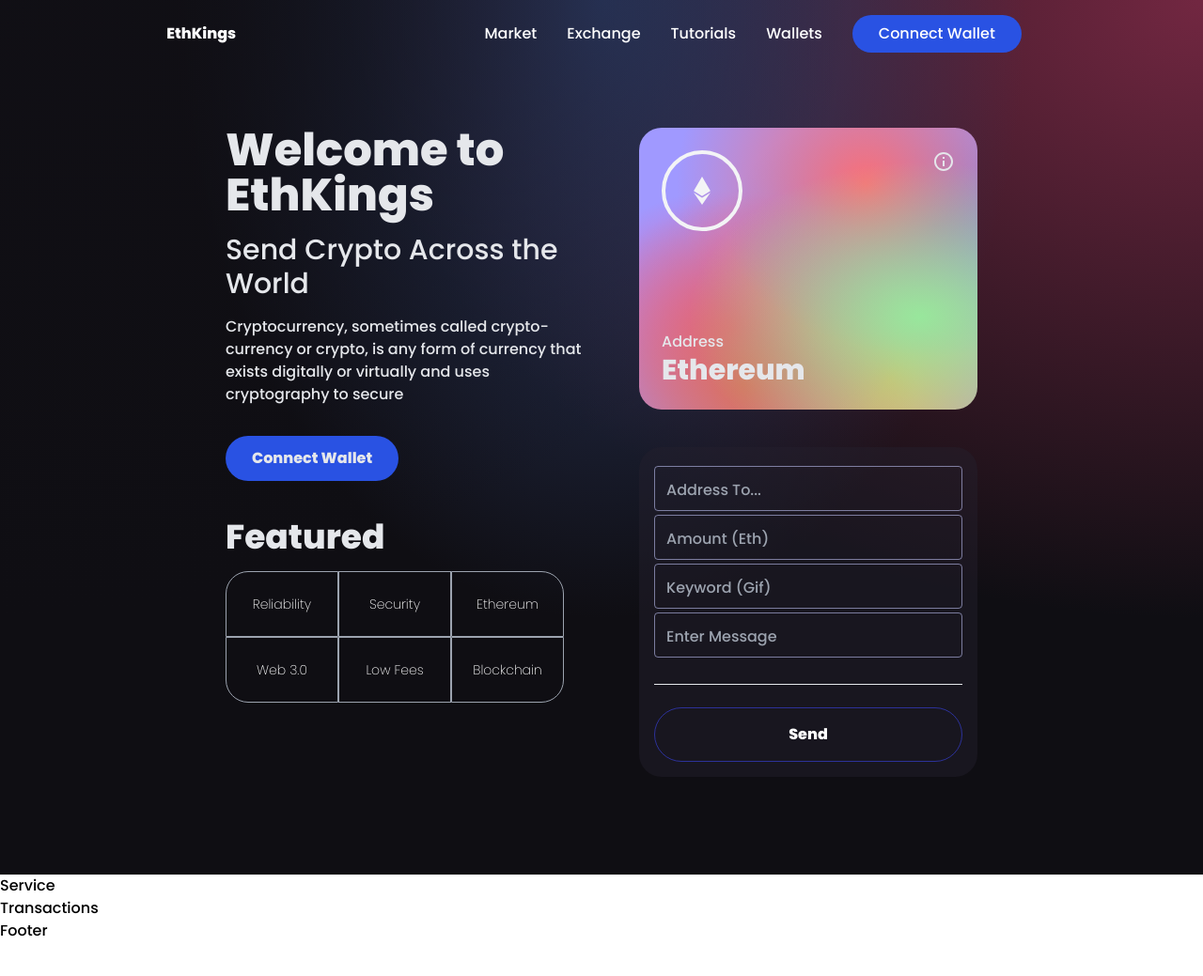
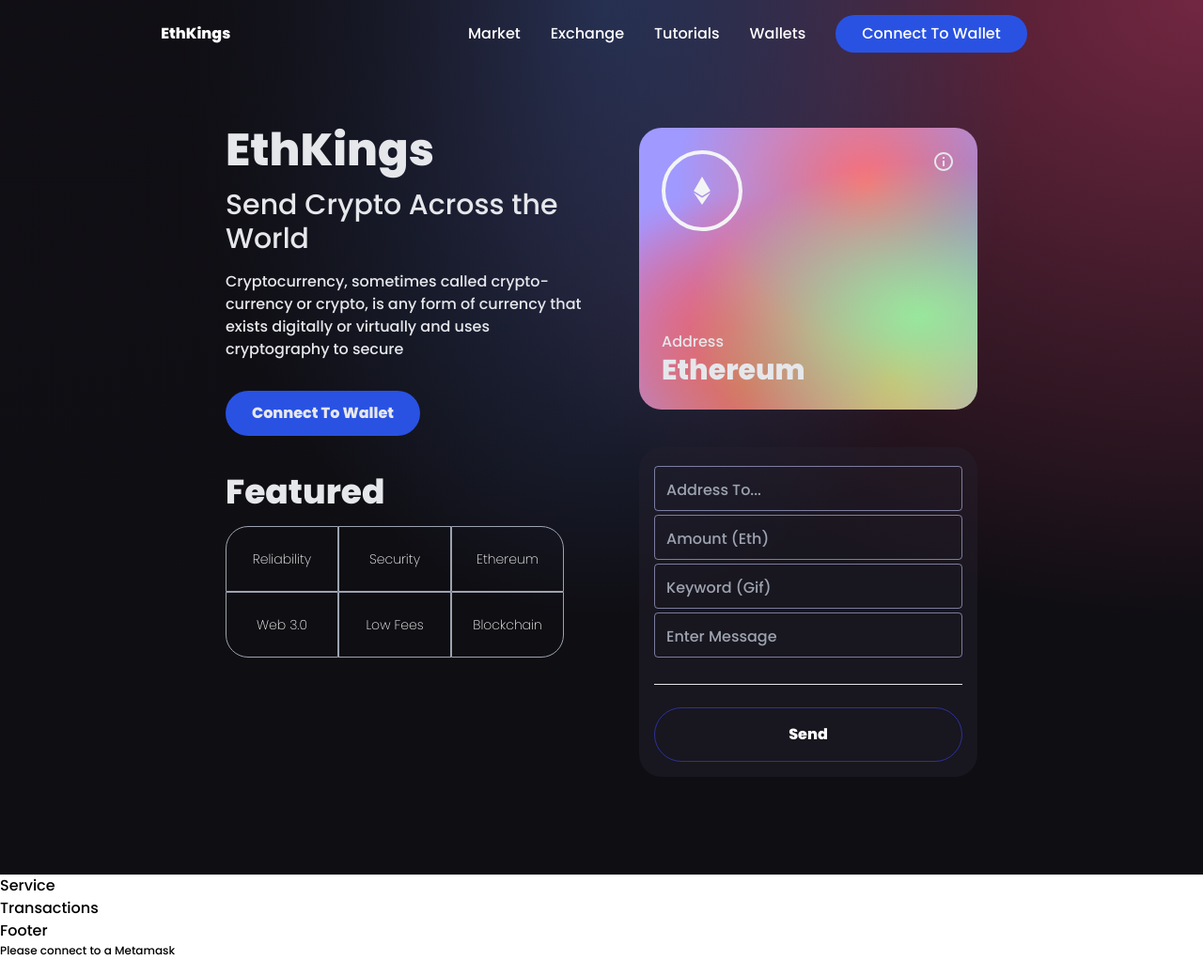
Before and after one commit to Kingscliq/ezyth, a React (Vite) app in the folder client/: page / in a window 1280 px wide. Shown: the whole page at 94% size. Before the commit the page ends 1003 px from the top, so only its background shows below. Built offline with nearby package versions, Linux system fonts and the light colour scheme.

Commit message:
Addd: context Api inti | Wallet Connect | GetSigned In Address

```diff
--- a/client/package.json
+++ b/client/package.json
@@ -13,9 +13,11 @@
     "react": "^18.2.0",
     "react-dom": "^18.2.0",
     "react-icons": "^4.4.0",
-    "react-router-dom": "^6.3.0"
+    "react-router-dom": "^6.3.0",
+    "react-toastify": "^9.0.7"
   },
   "devDependencies": {
+    "@types/node": "^18.0.6",
     "@types/react": "^18.0.15",
     "@types/react-dom": "^18.0.6",
     "@vitejs/plugin-react": "^2.0.0",
--- a/client/src/components/Hero.tsx
+++ b/client/src/components/Hero.tsx
@@ -1,10 +1,13 @@
-import React from 'react';
+import React, { useContext } from 'react';
 import { FaEthereum } from 'react-icons/fa';
 import { BiInfoCircle } from 'react-icons/bi';
 import Input from './elements/input';
 import Button from './elements/button';
+import { TransactionsContext } from '../context/TransactionsContext';
 
 const Hero: React.FC<{}> = () => {
+  const { connectToWallet, currentAccount } = useContext(TransactionsContext);
+
   const commonStyles =
     'min-h-[70px] sm:px-0 px-2 sm:min-w-[120px] flex justify-center items-center border-[0.5px] border-gray-400 text-sm font-light text-white hover:bg-[#2952e3] transition-all duration-200 ease-in-out cursor-pointer';
   return (
@@ -13,7 +16,7 @@
         <div className="md:flex-[0.5] flex-initial justify-center items-center">
           <div className="items-start">
             <h1 className="text-3xl lg:text-5xl font-bold leading-10 mb-4 text-center lg:text-left">
-              Welcome to EthKings
+              EthKings
             </h1>
             <h3 className="text-base lg:text-3xl text-center lg:text-left">
               Send Crypto Across the World
@@ -25,8 +28,11 @@
             cryptography to secure
           </p>
           <div className="flex items-center justify-center lg:justify-start">
-            <button className=" py-3 rounded-full bg-[#2952e3] px-7 my-4 font-bold hover:bg-[#4c6cde] transition-all duration-500 ease-in-out">
-              Connect Wallet
+            <button
+              onClick={connectToWallet}
+              className=" py-3 rounded-full bg-[#2952e3] px-7 my-4 font-bold hover:bg-[#4c6cde] transition-all duration-500 ease-in-out"
+            >
+              {currentAccount !== '' ? 'Get Started' : 'Connect To Wallet'}
             </button>
           </div>
 
--- a/client/src/components/Navbar.tsx
+++ b/client/src/components/Navbar.tsx
@@ -1,8 +1,10 @@
-import React from 'react';
+import React, { useContext } from 'react';
 import { HiMenuAlt4 } from 'react-icons/hi';
 import { AiOutlineClose } from 'react-icons/ai';
 
 import logo from '../../images/logo.png';
+import { TransactionsContext } from '../context/TransactionsContext';
+import { truncate } from '../../utils/formatters';
 
 const NavBarItem: React.FC<{ title?: string; classProps?: string }> = ({
   title,
@@ -12,6 +14,7 @@
 const Navbar: React.FC<{}> = () => {
   const [toggleMenu, setToggleMenu] = React.useState<boolean>(false);
 
+  const { connectToWallet, currentAccount } = useContext(TransactionsContext);
   return (
     <nav className="w-full flex md:justify-center justify-between items-center p-4">
       <div className="md:flex-[0.5] flex-initial justify-center items-center">
@@ -22,8 +25,10 @@
         {['Market', 'Exchange', 'Tutorials', 'Wallets'].map((item, index) => (
           <NavBarItem key={item + index} title={item} />
         ))}
-        <li className="bg-[#2952e3] py-2 px-7 mx-4 rounded-full cursor-pointer hover:bg-[#2546bd]">
-          Connect Wallet
+        <li className="bg-[#2952e3] py-2 px-7 mx-4 rounded-full cursor-pointer hover:bg-[#2546bd] truncate">
+          {currentAccount !== ''
+            ? truncate(currentAccount, 10)
+            : 'Connect To Wallet'}
         </li>
       </ul>
       <div className="flex relative">
--- /dev/null
+++ b/client/src/context/TransactionsContext.tsx
@@ -0,0 +1,60 @@
+import React, { createContext, ReactNode, useContext, useState } from 'react';
+import { contractABI, contractAddress } from '../../utils/constants';
+
+import { ethers } from 'ethers';
+import { toast } from 'react-toastify';
+
+export const TransactionsContext = createContext<any>(null);
+
+const { ethereum }: any = window;
+
+const getEthereumContract = () => {
+  const provider = new ethers.providers.Web3Provider(ethereum);
+  const signer = provider.getSigner();
+  const transactionContract = new ethers.Contract(
+    contractAddress,
+    contractABI,
+    signer
+  );
+
+  console.log({
+    provider,
+    signer,
+    transactionContract,
+  });
+};
+
+export const TransactionProvider = ({ children }: any) => {
+  const [currentAccount, setCurrentAccount] = useState<string>('');
+  const isWalletConnected = async (): Promise<any> => {
+    if (!ethereum) return toast('Please connect to a Metamask');
+    const accounts = await ethereum.request({ method: 'eth_requestAccounts' });
+
+    if (accounts.length) {
+      setCurrentAccount(accounts[0]);
+    }
+  };
+
+  const connectToWallet = async (): Promise<any> => {
+    try {
+      if (!ethereum) return toast('Please connect to a Metamask');
+      const accounts = await ethereum.request({
+        method: 'eth_requestAccounts',
+      });
+      setCurrentAccount(accounts[0]);
+    } catch (error) {
+      toast.error('No account found');
+    }
+  };
+
+  React.useEffect(() => {
+    isWalletConnected();
+    console.log(currentAccount);
+  }, [currentAccount]);
+
+  return (
+    <TransactionsContext.Provider value={{ connectToWallet, currentAccount }}>
+      {children}
+    </TransactionsContext.Provider>
+  );
+};
--- a/client/src/index.css
+++ b/client/src/index.css
@@ -102,6 +102,10 @@
   -webkit-text-fill-color: transparent;
 }
 
+.Toastify__toast-theme--light {
+  font-size: 12px;
+}
+
 @tailwind base;
 @tailwind components;
 @tailwind utilities;
--- a/client/src/main.tsx
+++ b/client/src/main.tsx
@@ -1,10 +1,15 @@
 import React from 'react';
 import ReactDOM from 'react-dom/client';
+import { ToastContainer } from 'react-toastify';
 import App from './App';
+import { TransactionProvider } from './context/TransactionsContext';
 import './index.css';
 
 ReactDOM.createRoot(document.getElementById('root') as HTMLElement).render(
-  <React.StrictMode>
-    <App />
-  </React.StrictMode>
+  <TransactionProvider>
+    <React.StrictMode>
+      <App />
+      <ToastContainer autoClose={10000} />
+    </React.StrictMode>
+  </TransactionProvider>
 );
--- a/client/utils/constants.ts
+++ b/client/utils/constants.ts
@@ -1,4 +1,4 @@
 import abi from './Transactions.json'
 
 export const contractABI = abi.abi
-export const contractAddress = process.env.REACT_APP_CONTRACT_ADDRESS
+export const contractAddress = '0x28dc70dE49D4203F6CdaD99A51Da6B2f585AeE87'
--- /dev/null
+++ b/client/utils/formatters.ts
@@ -0,0 +1,4 @@
+export const truncate = (str: string, length: number): string => {
+    let dots = str.length > length ? '...' : '';
+    return str.substring(0, length) + dots;
+};
```
Also changed, not shown: 2 other files (tests, documents, lock files or other folders).
